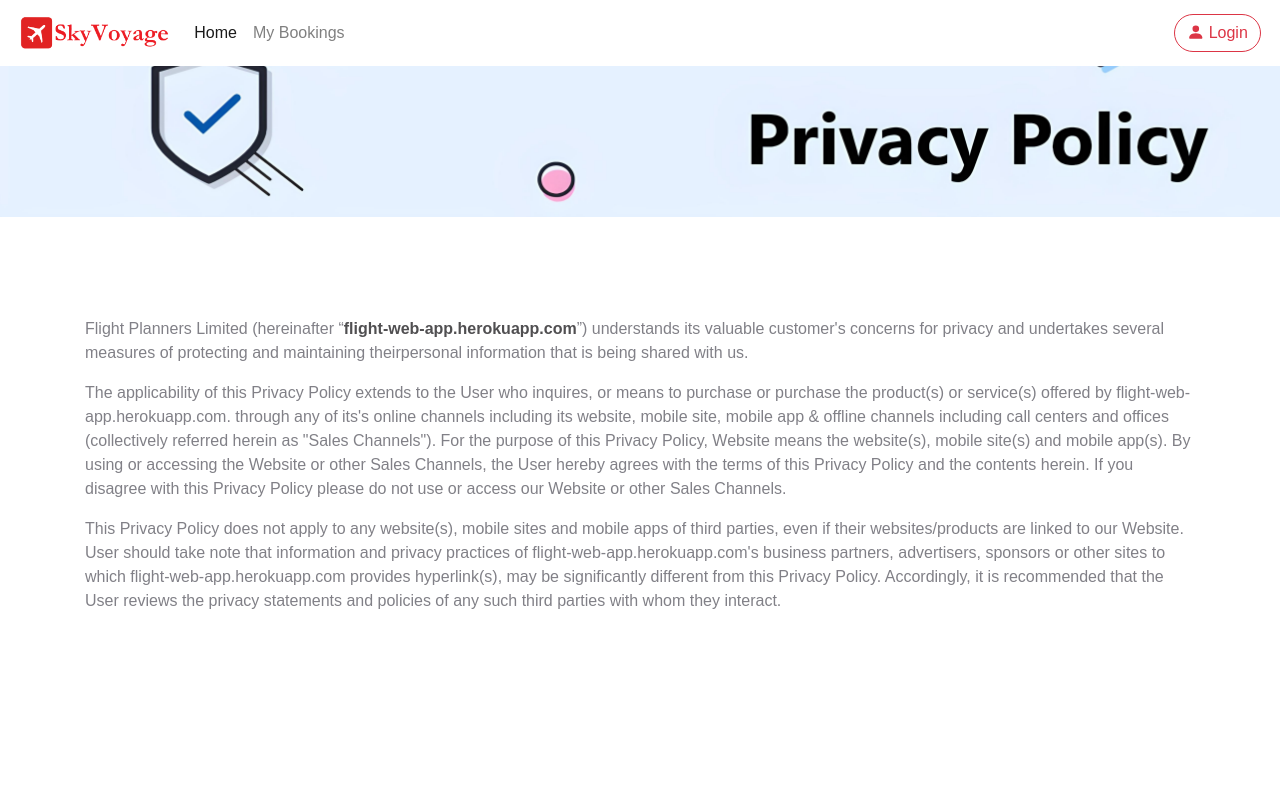
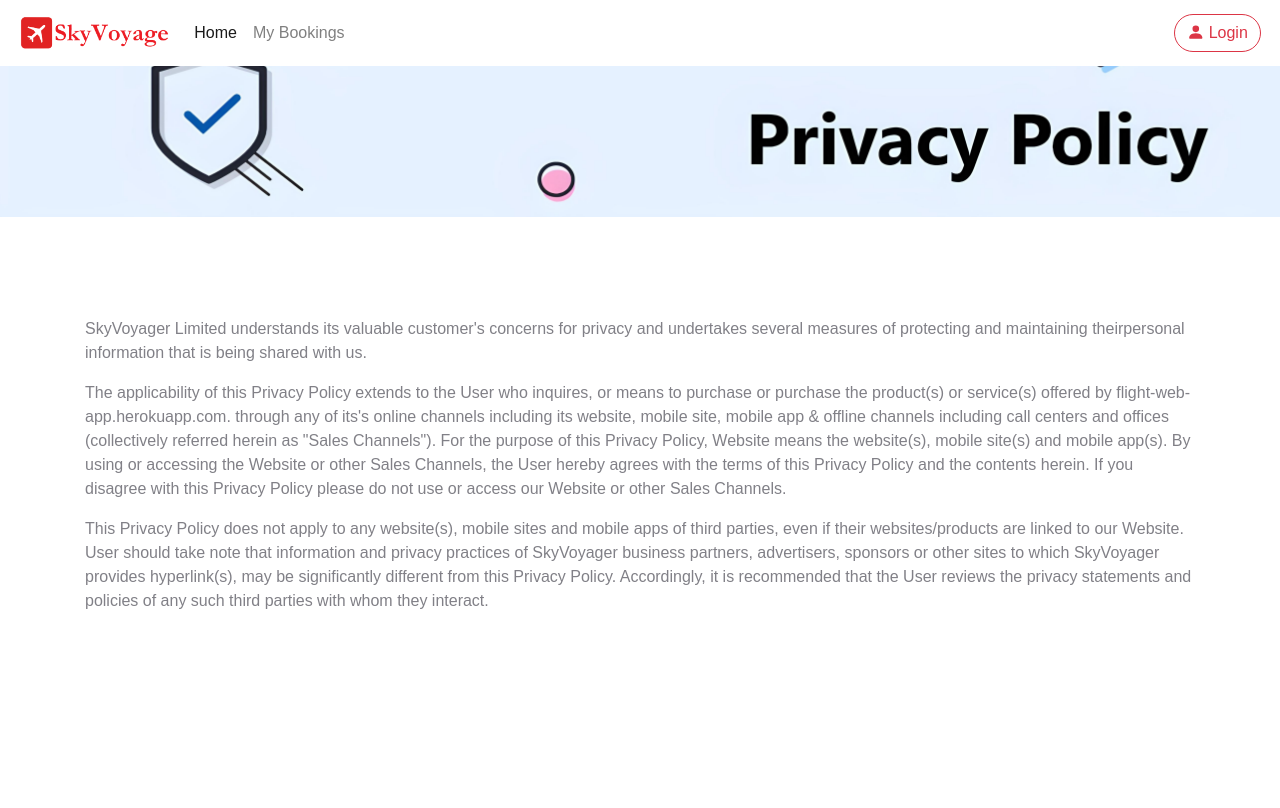
Before and after one commit to Piyushoberoy/FLIGHT, a Django app: page /privacy-policy in a window 1280 px wide. Shown: the top 808 px of the page. Run offline with Django 3.2, Linux system fonts and the light colour scheme; some libraries are stand-ins or nearby versions; some web fonts are replaced.

Commit message:
VERSION 2.1

```diff
--- a/flight/templates/flight/privacy-policy.html
+++ b/flight/templates/flight/privacy-policy.html
@@ -14,13 +14,13 @@
     <section class="section section1">
         <div class="container">
             <p>
-                Flight Planners Limited (hereinafter “<b>flight-web-app.herokuapp.com</b>”) understands its valuable customer's concerns for privacy and undertakes several measures of protecting and maintaining theirpersonal information that is being shared with us.
+                SkyVoyager Limited understands its valuable customer's concerns for privacy and undertakes several measures of protecting and maintaining theirpersonal information that is being shared with us.
             </p>
             <p>
                 The applicability of this Privacy Policy extends to the User who inquires, or means to purchase or purchase the product(s) or service(s) offered by flight-web-app.herokuapp.com. through any of its's online channels including its website, mobile site, mobile app & offline channels including call centers and offices (collectively referred herein as "Sales Channels"). For the purpose of this Privacy Policy, Website means the website(s), mobile site(s) and mobile app(s). By using or accessing the Website or other Sales Channels, the User hereby agrees with the terms of this Privacy Policy and the contents herein. If you disagree with this Privacy Policy please do not use or access our Website or other Sales Channels.
             </p>
             <p>
-                This Privacy Policy does not apply to any website(s), mobile sites and mobile apps of third parties, even if their websites/products are linked to our Website. User should take note that information and privacy practices of flight-web-app.herokuapp.com's business partners, advertisers, sponsors or other sites to which flight-web-app.herokuapp.com provides hyperlink(s), may be significantly different from this Privacy Policy. Accordingly, it is recommended that the User reviews the privacy statements and policies of any such third parties with whom they interact.
+                This Privacy Policy does not apply to any website(s), mobile sites and mobile apps of third parties, even if their websites/products are linked to our Website. User should take note that information and privacy practices of SkyVoyager business partners, advertisers, sponsors or other sites to which SkyVoyager provides hyperlink(s), may be significantly different from this Privacy Policy. Accordingly, it is recommended that the User reviews the privacy statements and policies of any such third parties with whom they interact.
             </p>
         </div>
     </section>
```
